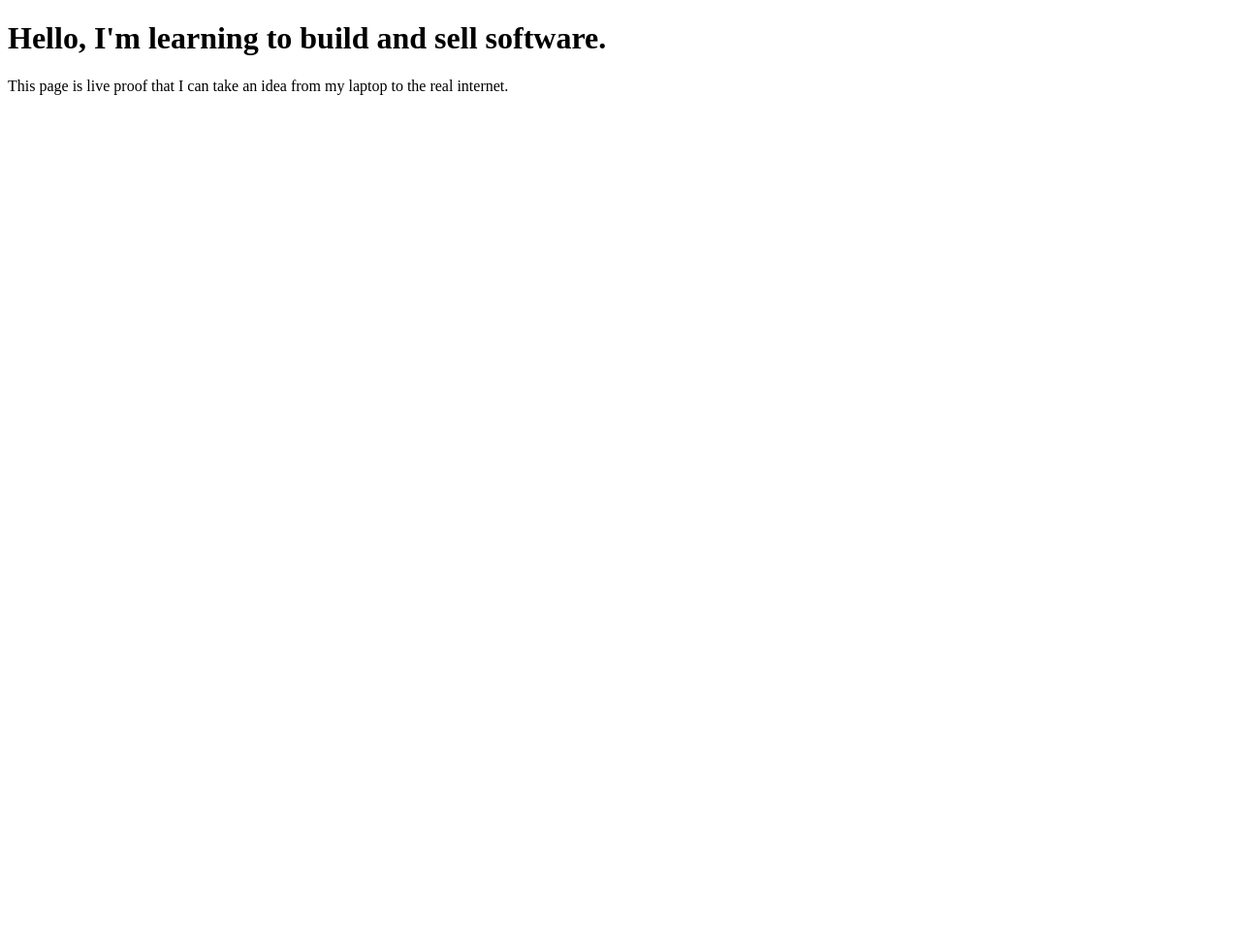
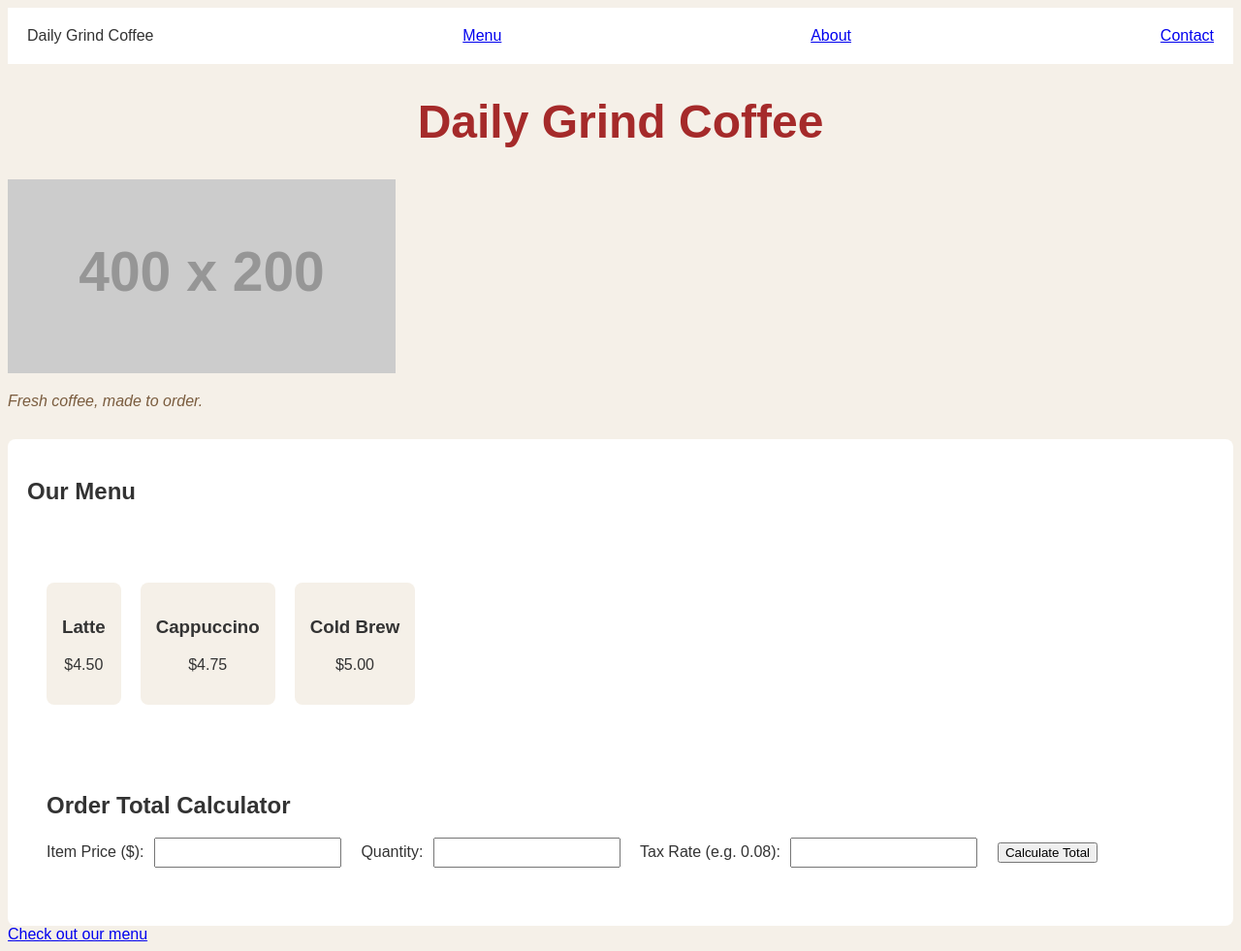
Before and after one commit to surfcitydev-sv/my-dev-journey, a plain HTML site: page index.html in a window 1280 px wide. Shown: the whole page at 97% size. Before the commit the page ends 800 px from the top, so only its background shows below. Drawn offline with Linux system fonts and the light colour scheme; placeholder pictures from the web are drawn by us.

Commit message:
Updated index.html with new code, and replaced practice.html with the existing code that was in index.html

```diff
--- a/index.html
+++ b/index.html
@@ -1,10 +1,65 @@
 <!DOCTYPE html>
 <html>
 <head>
-  <title>My Dev Journey</title>
+    <meta charset="UTF-8">
+    <meta name="viewport" content="width=device-width, initial-scale=1">
+    <title>Daily Grind Coffee</title>
+    <meta name="description" content="Fresh coffee, made to order,right in the heart of your neighborhood.">
+    <link rel="stylesheet" href="style.css">
 </head>
 <body>
-  <h1>Hello, I'm learning to build and sell software.</h1>
-  <p>This page is live proof that I can take an idea from my laptop to the real internet.</p>
+
+    <nav class="navbar">
+        <span>Daily Grind Coffee</span>
+        <a href="#">Menu</a>
+        <a href="#">About</a>
+        <a href="#">Contact</a>
+    </nav>
+
+<h1>Daily Grind Coffee</h1>
+<img src="https://placehold.co/400x200" alt="A cup of latte with foam art at Daily Grind Coffee">
+<p class="tagline">Fresh coffee, made to order.</p>
+
+<div>
+
+<h2>Our Menu</h2>
+
+<div class="menu-container">
+    <div class="menu-item">
+        <h3>Latte</h3>
+        <p>$4.50</p>
+    </div>
+    <div class="menu-item">
+        <h3>Cappuccino</h3>
+        <p>$4.75</p>
+    </div>
+    <div class="menu-item">
+        <h3>Cold Brew</h3>
+        <p>$5.00</p>
+    </div>
+</div>
+
+<div class="invoice-tool">
+    <h2>Order Total Calculator</h2>
+
+    <label for="itemPrice">Item Price ($):</label>
+    <input type="number" id="itemPrice">
+
+    <label for="quantity">Quantity:</label>
+    <input type="number" id="quantity">
+
+    <label for="taxRate">Tax Rate (e.g. 0.08):</label>
+    <input type="number" id="taxRate" step="0.01">
+
+    <button id="calculateBtn">Calculate Total</button>
+
+    <p id="result"></p>
+</div>
+</div>
+
+<a href="https://dailygrindcoffee.com">Check out our menu</a>
+
+<script src="script.js"></script>
+
 </body>
 </html>
```
